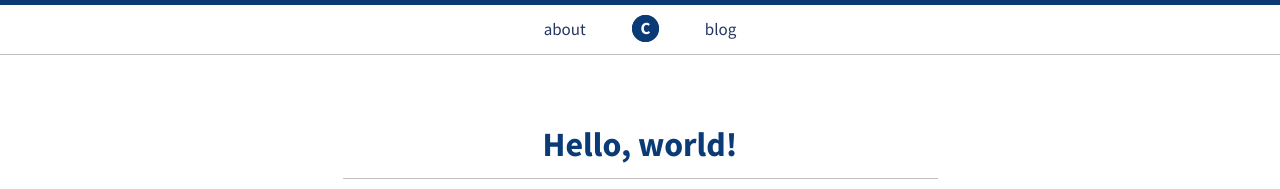
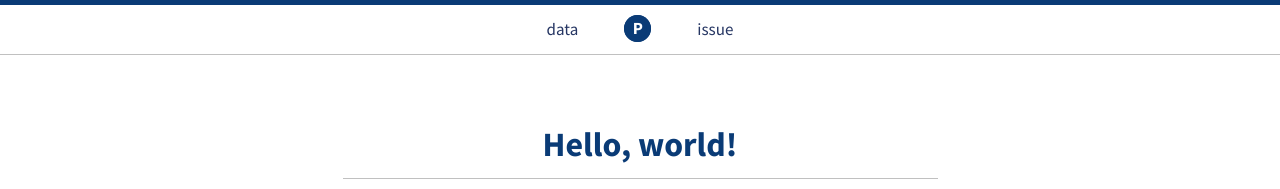
Before and after one commit to iwdstry/yeieje_pool, a Jekyll site: the page built from index.html, in a window 1280 px wide. Shown: the top 189 px of the page. Built offline with Jekyll 4.4.1, drawn with Linux system fonts in a browser that asks for light colours; the list of posts is cut into pages by our own code.

Commit message:
Update default.html

```diff
--- a/_layouts/default.html
+++ b/_layouts/default.html
@@ -6,9 +6,9 @@
   <body>
     <nav class="nav-main">
       <ul>
-        <li class="hvr-underline-reveal"><a href="{{ site.baseurl }}/yeieje_pool/about/">about</a></li>
-        <li class="logo"><a class="hvr-ripple-out" href="{{ site.baseurl }}/yeieje_pool/">C</a></li>
-        <li class="hvr-underline-reveal"><a href="{{ site.baseurl }}/yeieje_pool/blog/">blog</a></li>
+        <li class="hvr-underline-reveal"><a href="{{ site.baseurl }}/yeieje_pool/about/">data</a></li>
+        <li class="logo"><a class="hvr-ripple-out" href="{{ site.baseurl }}/yeieje_pool/">P</a></li>
+        <li class="hvr-underline-reveal"><a href="{{ site.baseurl }}/yeieje_pool/blog/">issue</a></li>
       </ul>
     </nav>
 
```
